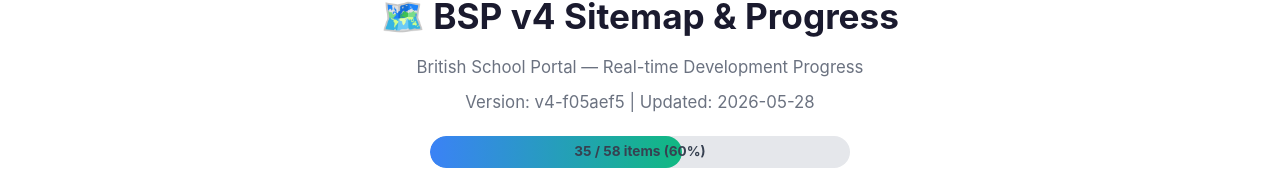
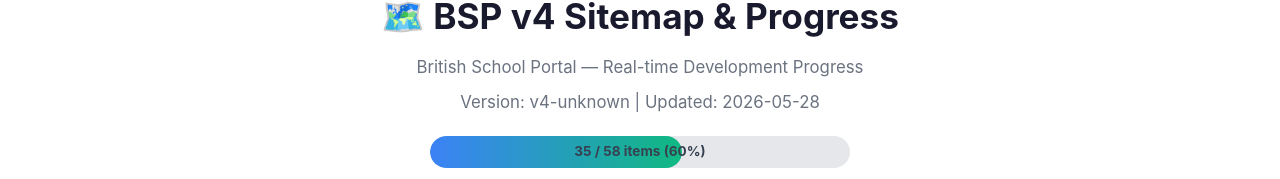
Before and after one commit to socialmedia-dot/bsp-v4, a Nuxt app: page /sitemap in a window 1280 px wide. Shown: the part 166-345 px from the top of the page. Built offline with nearby package versions, Linux system fonts and the light colour scheme.

Commit message:
fix: auto-inject git commit hash into sitemap/roadmap at build time
- Remove hardcoded commit from roadmap.json
- Add gitCommit to runtimeConfig.public via nuxt.config.ts
- Use useRuntimeConfig() in sitemap.vue and roadmap.vue

```diff
--- a/assets/data/roadmap.json
+++ b/assets/data/roadmap.json
@@ -1,7 +1,6 @@
 {
   "meta": {
     "version": "v4",
-    "commit": "f05aef5",
     "updated": "2026-05-28",
     "deployedUrl": "https://bsp-v4.pages.dev",
     "totalVueFiles": 34,
--- a/nuxt.config.ts
+++ b/nuxt.config.ts
@@ -1,3 +1,13 @@
+import { execSync } from 'child_process'
+
+const gitCommit = (() => {
+  try {
+    return execSync('git rev-parse --short HEAD').toString().trim()
+  } catch {
+    return 'unknown'
+  }
+})()
+
 // https://nuxt.com/docs/api/configuration/nuxt-config
 export default defineNuxtConfig({
   compatibilityDate: '2024-11-01',
@@ -109,7 +119,8 @@ export default defineNuxtConfig({
   // Runtime config
   runtimeConfig: {
     public: {
-      apiBase: process.env.NUXT_PUBLIC_API_BASE || 'https://www.britishschoolportal.co.uk/api/v1'
+      apiBase: process.env.NUXT_PUBLIC_API_BASE || 'https://www.britishschoolportal.co.uk/api/v1',
+      gitCommit
     }
   },
 
--- a/pages/roadmap.vue
+++ b/pages/roadmap.vue
@@ -5,7 +5,7 @@
       <h1>📃 BSP v4 Roadmap</h1>
       <p>Development roadmap — see what is shipped, what is in progress, and what is coming next.</p>
       <p class="updated">
-        Version: v4-{{ meta.commit }} | Updated: {{ meta.updated }}
+        Version: v4-{{ commitHash }} | Updated: {{ meta.updated }}
       </p>
 
       <!-- Overall Progress -->
@@ -175,10 +175,13 @@
 <script setup>
 import roadmapData from '~/assets/data/roadmap.json'
 
+const config = useRuntimeConfig()
 const meta = roadmapData.meta
 const modules = roadmapData.modules
 const recentUpdates = roadmapData.recentUpdates
 const milestones = roadmapData.milestones
+
+const commitHash = config.public.gitCommit || 'unknown'
 
 const allItems = modules.flatMap(m => m.items)
 const doneCount = allItems.filter(i => i.status === 'done').length
--- a/pages/sitemap.vue
+++ b/pages/sitemap.vue
@@ -4,7 +4,7 @@
       <h1>🗺️ BSP v4 Sitemap & Progress</h1>
       <p>British School Portal — Real-time Development Progress</p>
       <p class="updated">
-        Version: v4-{{ meta.commit }} | Updated: {{ meta.updated }}
+        Version: v4-{{ commitHash }} | Updated: {{ meta.updated }}
       </p>
       <div class="progress-bar">
         <div class="progress-fill" :style="{ width: overallPercent + '%' }"></div>
@@ -129,10 +129,13 @@
 <script setup>
 import roadmapData from '~/assets/data/roadmap.json'
 
+const config = useRuntimeConfig()
 const meta = roadmapData.meta
 const modules = roadmapData.modules
 const recentUpdates = roadmapData.recentUpdates
 const milestones = roadmapData.milestones
+
+const commitHash = config.public.gitCommit || 'unknown'
 
 const allItems = modules.flatMap(m => m.items)
 const completedCount = allItems.filter(i => i.status === 'done').length
```
Also changed, not shown: .wrangler/cache/pages.json.
